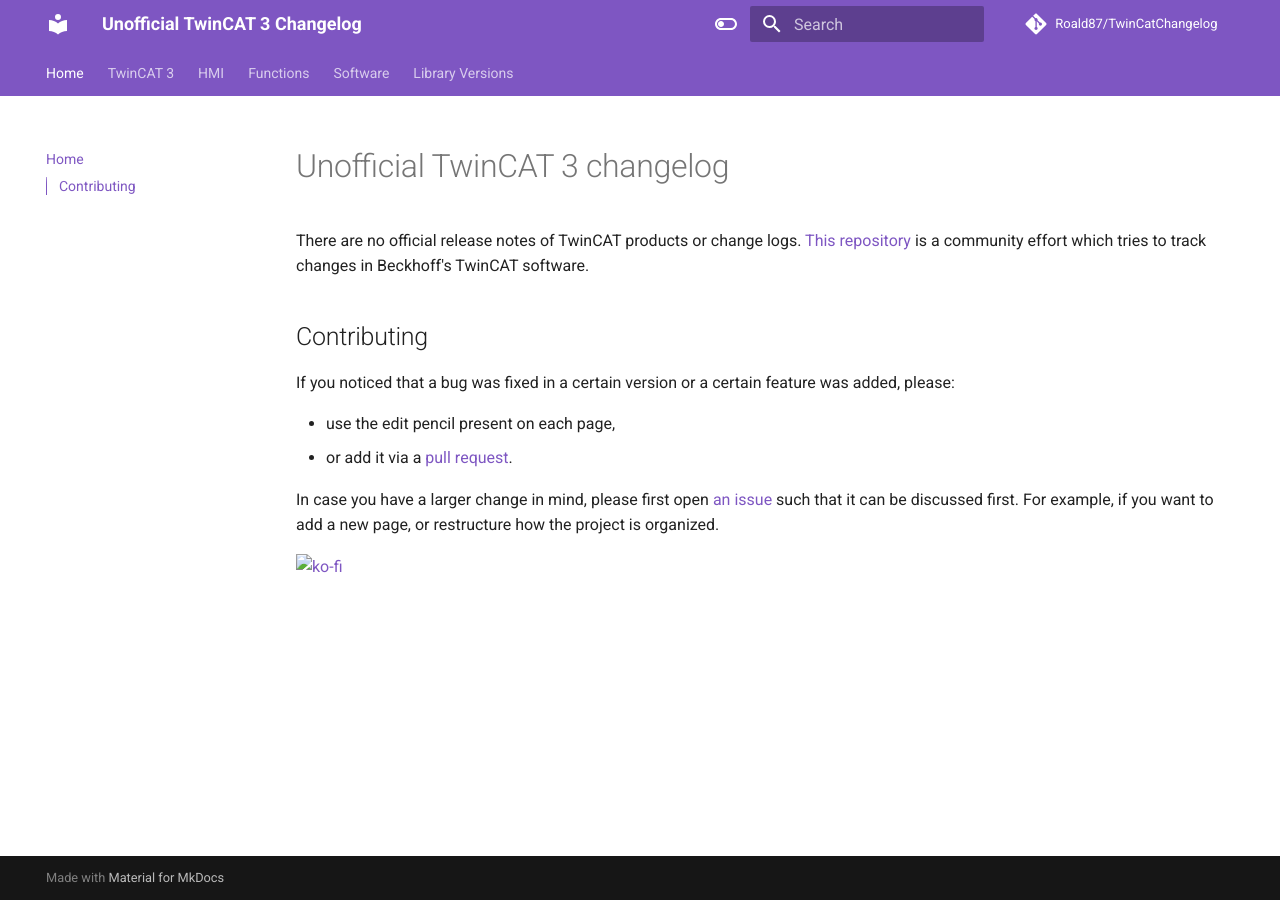
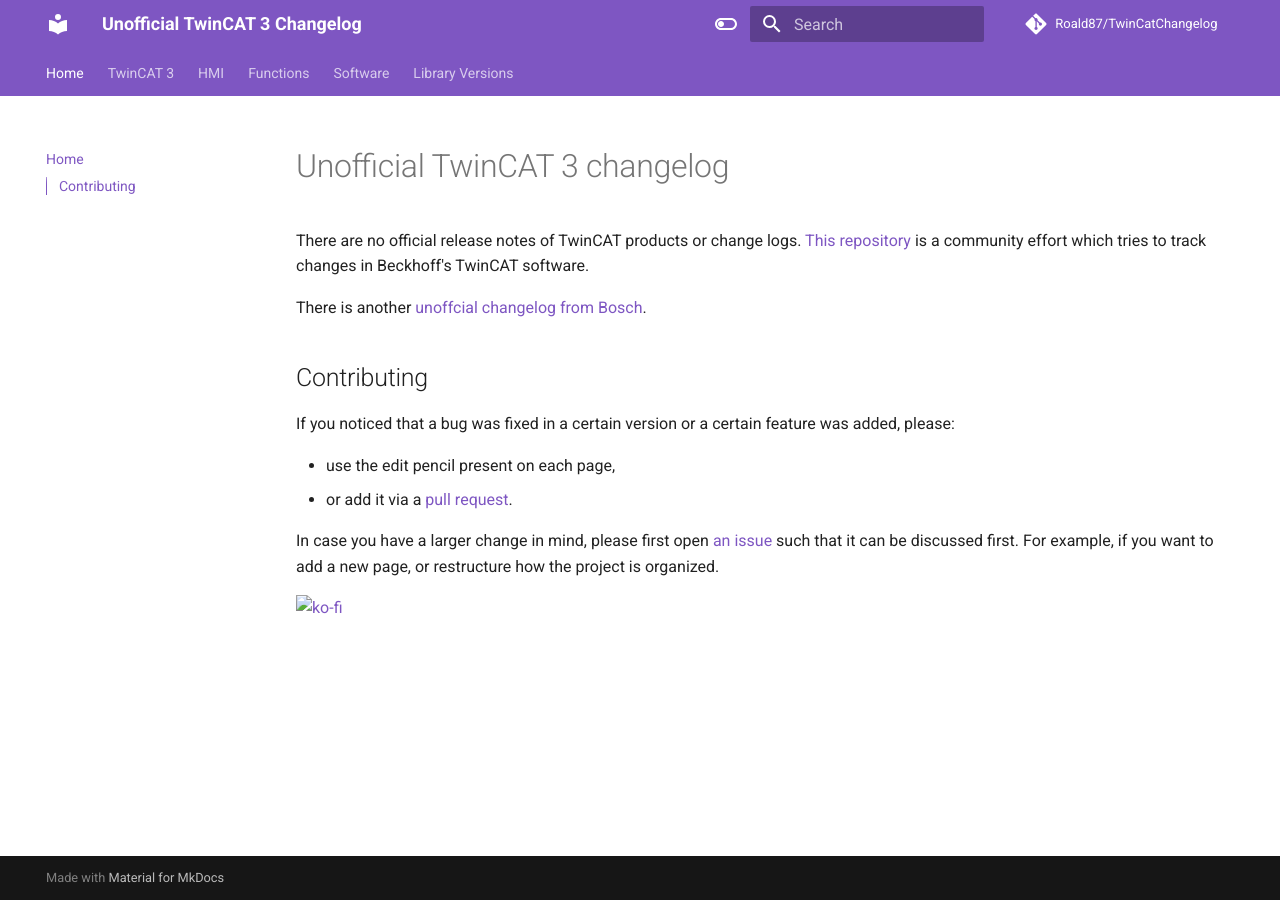
Before and after one commit to Roald87/TwinCatChangelog, an MkDocs documentation site: the page built from docs/index.md, in a window 1280 px wide. Built offline with MkDocs 1.6.1 and Material for MkDocs 9.7.7, drawn with Linux system fonts in a browser that asks for light colours; comment, search, counter and statistics services are not loaded.

Commit message:
add bosch changelog location to homepage

```diff
--- a/docs/index.md
+++ b/docs/index.md
@@ -1,6 +1,8 @@
 # Unofficial TwinCAT 3 changelog
 
 There are no official release notes of TwinCAT products or change logs. [This repository](https://github.com/Roald87/TwinCatChangelog) is a community effort which tries to track changes in Beckhoff's TwinCAT software.
+
+There is another [unoffcial changelog from Bosch](https://community.developer.bosch.com/t5/Knowledge-base/TwinCAT-XAE-Version-Overview/ta-p/48982).
 
 ## Contributing
 
```
